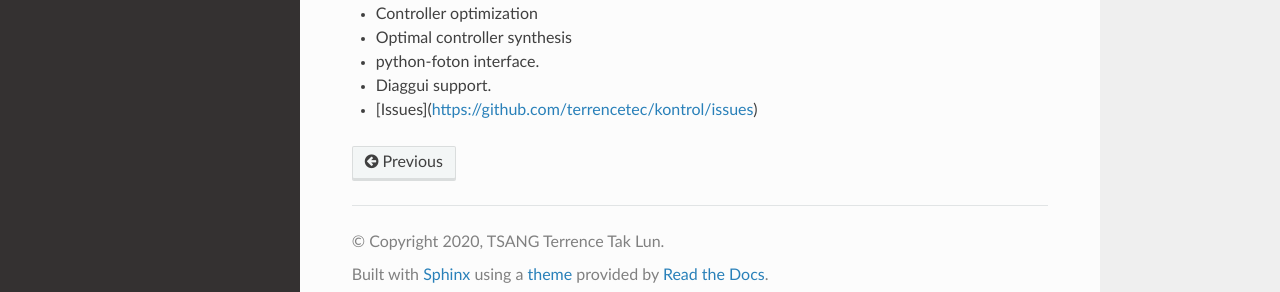
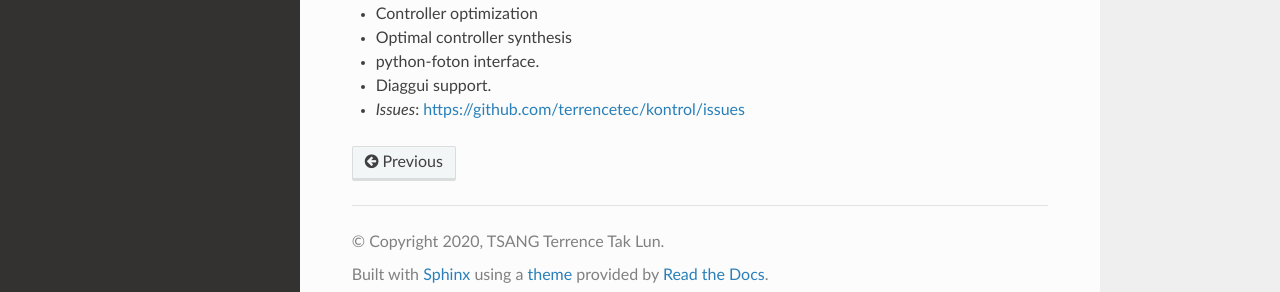
Before and after one commit to terrencetec/kontrol, a Sphinx documentation site: the page built from docs/source/developers.rst, in a window 1280 px wide and 900 px high, scrolled down 533 px. Shown: the part 589-881 px from the top of the window. Built offline with Sphinx 7.4.7 and the Read the Docs theme 2.0.0, drawn with Linux system fonts in a browser that asks for light colours.

```diff
--- a/docs/source/developers.rst
+++ b/docs/source/developers.rst
@@ -43,4 +43,4 @@ Pending
 - Optimal controller synthesis
 - python-foton interface.
 - Diaggui support.
-- [Issues](https://github.com/terrencetec/kontrol/issues)
+- *Issues*: https://github.com/terrencetec/kontrol/issues
```
